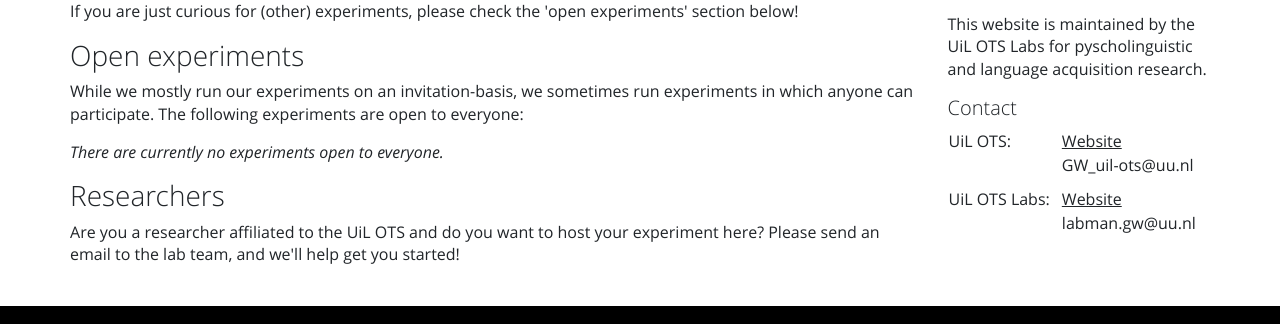
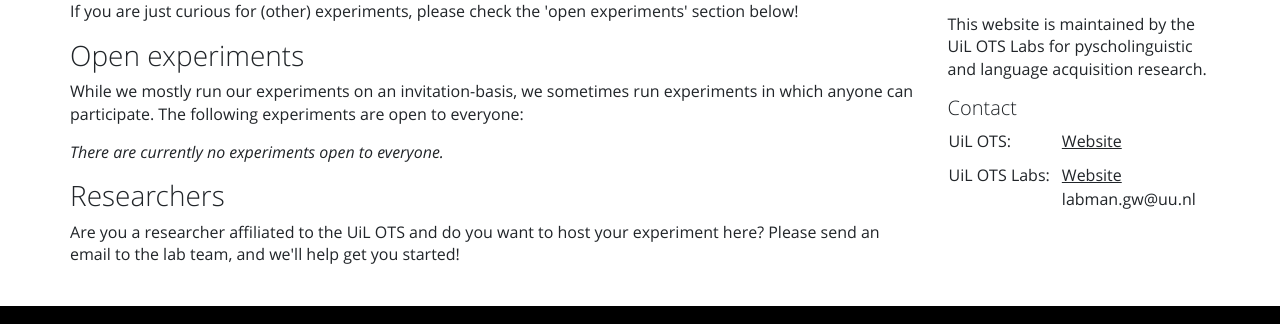
Before and after one commit to UiL-OTS-labs-backoffice/web-experiment-index, a plain HTML site: page index.html in a window 1280 px wide. Shown: the part 200-524 px from the top of the page. Drawn offline with Linux system fonts and the light colour scheme.

Commit message:
Removed general UiL OTS e-mail They don't know that website, so it's confusing...

```diff
--- a/index.html
+++ b/index.html
@@ -104,7 +104,6 @@ Miauw!
                             <a href="https://www.uu.nl/en/research/utrecht-institute-of-linguistics-ots">
                                 Website
                             </a><br/>
-                            GW_uil-ots@<span class="email">null</span>uu.nl
                         </td>
                     </tr>
                     <tr><td class="p-1"></td></tr>
```
Also changed, not shown: index_files/new_folder/index.html (+0 -1 lines).
